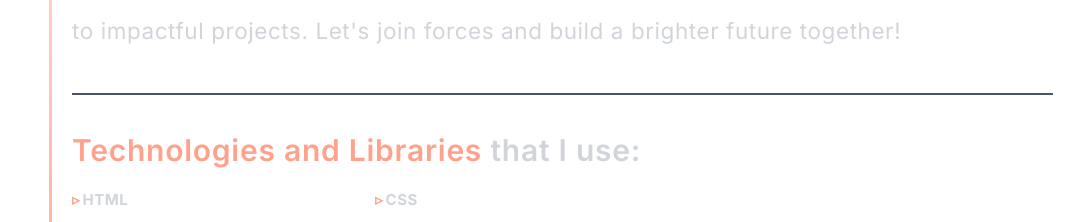
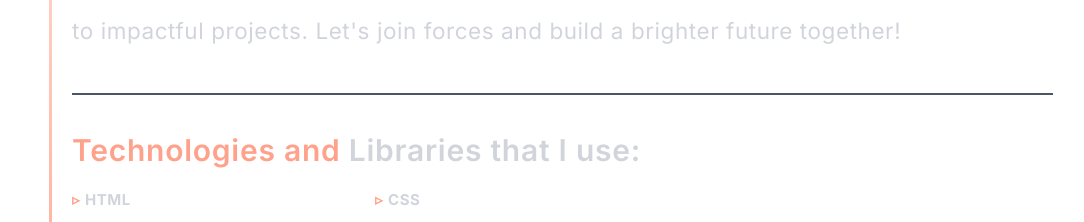
Before and after one commit to AnkurParchani/My-portfolio, a React (Vite) app: page / in a window 1280 px wide. Shown: the part 2360-2582 px from the top of the page, without its empty margins (79-1163 px from the left). Built offline with nearby package versions, Linux system fonts and the light colour scheme.

Commit message:
fix: techstack changes

```diff
--- a/src/components/features/about/TechStack.jsx
+++ b/src/components/features/about/TechStack.jsx
@@ -18,7 +18,7 @@ function StackListItem() {
     <ul className="grid list-none grid-cols-2 gap-5 font-bold tracking-wider text-gray-300 md:w-4/5 md:gap-7 lg:w-3/5">
       {stack.map((item) => (
         <li
-          className="cursor-pointer text-lg duration-100 before:mr-1 before:text-[#ffa28b] before:content-['▹'] hover:text-[#ffa28b] sm:text-xl md:text-2xl "
+          className="cursor-pointer text-lg duration-100 before:mr-2 before:text-[#ffa28b] before:content-['▹'] hover:text-[#ffa28b] sm:text-xl md:text-2xl "
           key={item}
         >
           {item}
@@ -32,7 +32,7 @@ export default function TechStack() {
   return (
     <div className="border-t-2 border-gray-600 pt-8 sm:pt-12 md:pt-16">
       <h2 className="mb-8 text-2xl font-semibold  leading-relaxed tracking-wide text-gray-300 sm:mb-10 sm:text-4xl lg:text-5xl">
-        <span className="text-[#ffa28b]">Technologies and Libraries </span> that
+        <span className="text-[#ffa28b]">Technologies and </span> Libraries that
         I use:
       </h2>
       <StackListItem />
```
